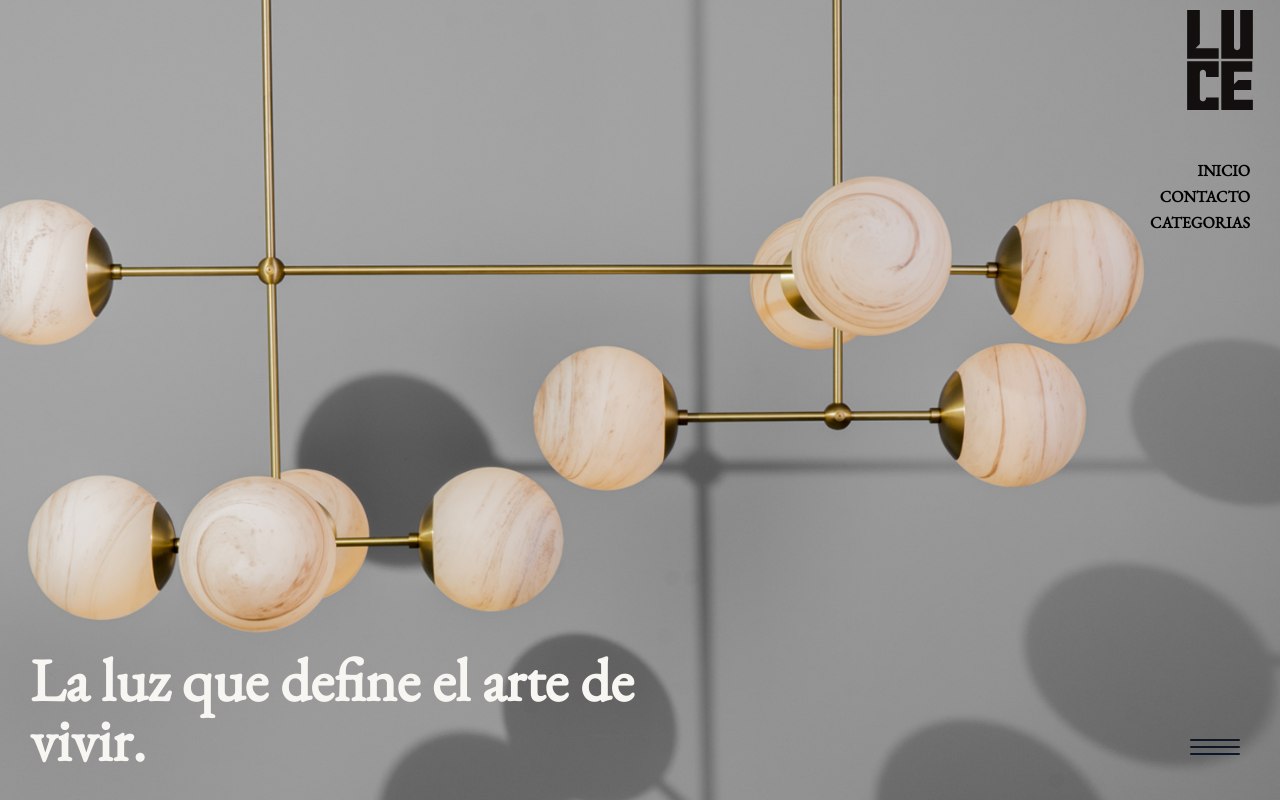
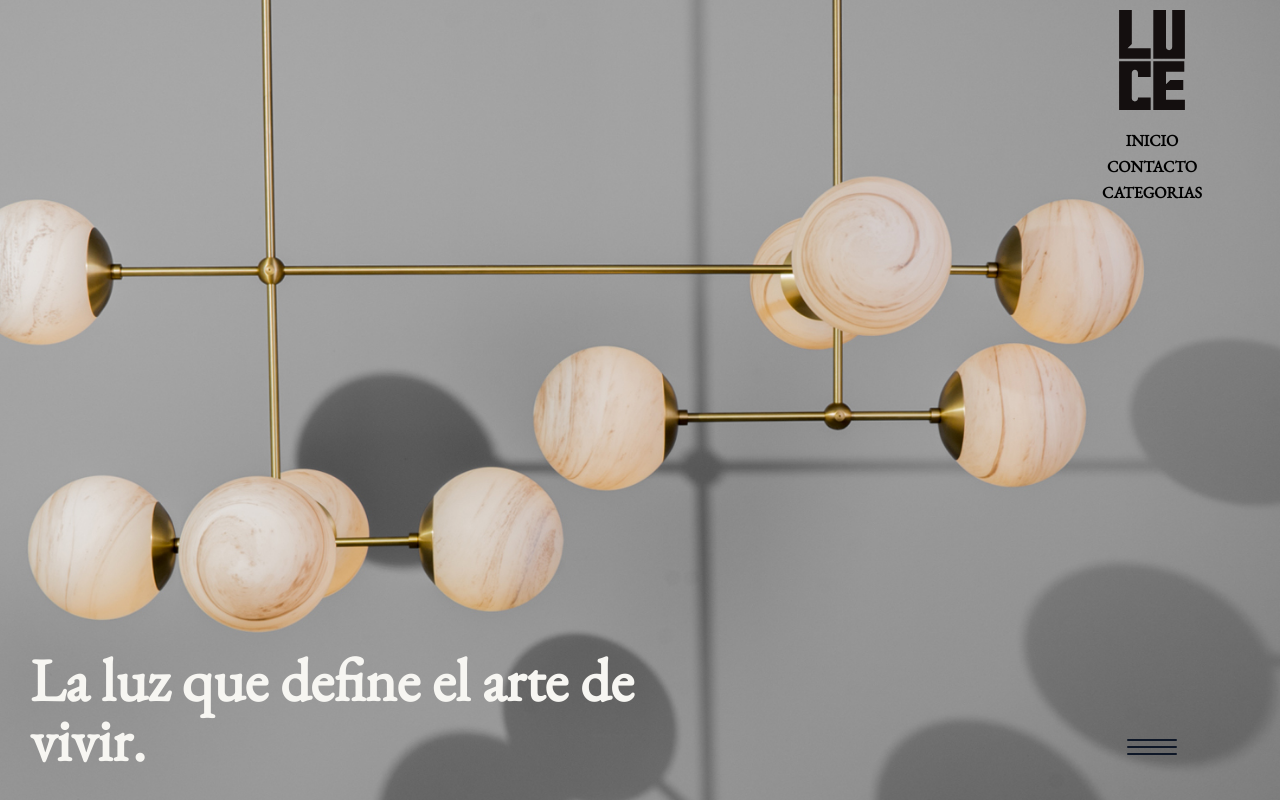
Before and after one commit to MorisLuis/luce, a Next.js app: page / in a window 1280 px wide. Built offline with nearby package versions, Linux system fonts and the light colour scheme.

Commit message:
S / Sidebar UI

```diff
--- a/app/layout.tsx
+++ b/app/layout.tsx
@@ -25,13 +25,12 @@ export default function RootLayout({ children }: Readonly<{ children: React.Reac
   return (
     <html lang="en">
       <body className={`${geistSans.variable} ${geistMono.variable}`}>
-        {/* <Header/> */}
 
         <div>
           {children}
         </div>
 
-        <Nav />
+        {/* <Nav /> */}
       </body>
     </html>
   );
--- a/app/page.tsx
+++ b/app/page.tsx
@@ -1,10 +1,16 @@
 import Link from "next/link";
+import Image from "next/image";
+import LayoutRight from "@/components/LayoutRight";
 import styles from "../styles/Home.module.scss";
-import Image from "next/image";
 
 export default function Home() {
+
+  const renderContent = () => {
     return (
-    <div className={styles.Home}>
+      <>
+        <div className={styles.HomeHeader}>
+          <h1>La luz que define el arte de vivir.</h1>
+        </div>
         <div className={styles.HomeBackground} >
           <div className={styles.imageContainer}>
             <Image
@@ -15,11 +21,12 @@ export default function Home() {
             />
           </div>
         </div>
+      </>
+    )
+  };
 
-      <div className={styles.HomeHeader}>
-        <h1>La luz que define el arte de vivir.</h1>
-      </div>
-
+  const renderSideBar = () => {
+    return (
       <div className={styles.HomeMenu}>
         <li className={styles.section}>
           <Link href={'/'}>Inicio</Link>
@@ -31,6 +38,15 @@ export default function Home() {
           <Link href={'/categories'}>Categorias</Link>
         </li>
       </div>
+    )
+  };
+
+  return (
+    <div className={styles.Home}>
+      <LayoutRight
+        sideBar={renderSideBar}
+        content={renderContent}
+      />
     </div>
   );
 }
--- a/components/LayoutRight.tsx
+++ b/components/LayoutRight.tsx
@@ -1,19 +1,21 @@
 import Image from 'next/image';
 import React from 'react';
 import style from '../styles/LayoutRight.module.scss';
+import { Nav } from './navigation/nav';
 
 interface LayoutRightInterface {
-    content: () => React.ReactNode;  // Función que retorna un ReactNode
-    sideBar: () => React.ReactNode;  // Función que retorna un ReactNode
+    content: () => React.ReactNode;
+    sideBar: () => React.ReactNode;
 }
 
 export default function LayoutRight({ content, sideBar }: LayoutRightInterface) {
     return (
         <div className={style.layoutRight}>
-
-            <div className={style.content}>{content()}</div>
-
+            <div className={style.content}>
+                {content()}
+            </div>
             <div className={style.sidebar}>
+                <div>
                     <div className={style.imageContainer}>
                         <Image
                             src={`/logos/VERTICAL_COLOR PRINCIPAL.svg`}
@@ -27,5 +29,7 @@ export default function LayoutRight({ content, sideBar }: LayoutRightInterface)
                     </div>
                 </div>
             </div>
+            <Nav />
+        </div>
     )
 }
--- a/components/navigation/nav.tsx
+++ b/components/navigation/nav.tsx
@@ -1,12 +1,10 @@
-"use client"; // Asegúrate de agregar esta línea al inicio del archivo
+"use client";
 
 import Link from 'next/link';
 import React, { useState } from 'react';
 import styles from "../../styles/Navigation.module.scss";
 import { Hamburguer } from './hamburguer';
 import Image from 'next/image';
-import { Header } from './header';
-import { usePathname } from 'next/navigation'
 
 const categories = [
     { id: 1, value: "Todos" },
@@ -19,13 +17,9 @@ const categories = [
 export const Nav = () => {
     const [showMenu, setShowMenu] = useState(false)
     const [showDropDown, setShowDropDown] = useState(false);
-    const path = usePathname();
 
     return (
         <div className={styles.menu}>
-
-            { path === "/" && <Header/> }
-
             <Hamburguer
                 onClick={() => setShowMenu(!showMenu)}
                 active={showMenu}
@@ -58,9 +52,7 @@ export const Nav = () => {
                                 onMouseLeave={() => setShowDropDown(false)}
                             >
                                 <p>Categorías</p>
-                                <div style={{ position: 'relative' }}>
-                                    {showDropDown && (
-                                        <ul className={styles.dropdown}>
+                                <ul className={`${styles.dropdown} ${showDropDown ? styles.active : ""}`}>
                                     {categories.map((category) => (
                                         <li key={category.id}>
                                             <Link href={`/categories?category=${category.value}`}>
@@ -69,14 +61,11 @@ export const Nav = () => {
                                         </li>
                                     ))}
                                 </ul>
-                                    )}
-                                </div>
                             </li>
                         </div>
                     </div>
                 </div>
             )}
         </div>
-
     );
 };
--- a/styles/Home.module.scss
+++ b/styles/Home.module.scss
@@ -1,7 +1,6 @@
 @import "./main.scss";
 
 .Home {
-    width: 100%;
 
     .HomeBackground {
         overflow: hidden;
@@ -16,7 +15,6 @@
             height: 100%;
         };
     };
-
 
     .HomeHeader {
         display: flex;
@@ -38,6 +36,7 @@
             color: $color-primary;
             font-size: $font-big;
             line-height: $font-big;
+            z-index: 99;
 
             @include respond(phone) {
                 font-size: $font-med * 3;
@@ -48,12 +47,18 @@
     };
 
     .HomeMenu{
-        position: absolute;
-        top: 20%;
-        right:  $padding-horizontal * 3;
         display: flex;
         flex-direction: column;
         justify-content: flex-end;
+        width: 100%;
+        display: flex;
+        justify-content: center;
+        align-items: center;
+        margin-top: $margin-bottom * 2;
+
+        @include respond(phone) {
+            display: none
+        };
 
         .section{
             list-style: none;
@@ -65,8 +70,7 @@
 
             &:hover {
                 text-decoration: underline;
-            }
-
+            };
         };
     }
 }
--- a/styles/LayoutRight.module.scss
+++ b/styles/LayoutRight.module.scss
@@ -3,38 +3,42 @@
 .layoutRight {
     display: flex;
     flex-direction: row;
-    height: 100%;
+    height: 100vh;
     width: 100%;
+
+    @include respond(phone) {
+        flex-direction: column-reverse;
+    };
 
     .content{
         width: 80%;
 
         @include respond(phone) {
-            width: 100%
+            width: 100%;
+            height: 100%
         };
     }
 
     .sidebar{
         display: flex;
         flex-direction: column;
-        justify-content: center;
+        justify-content: space-between;
         align-items: center;
         text-align: center;
+        position: relative;
+        height: 100%;
 
         width: 20%;
         padding: $padding-horizontal;
 
         @include respond(phone) {
-            display: none
-        };
-
-        @include respond(phone) {
-            justify-content:inherit;
-            padding: $padding-horizontal;
+            width: 100%;
+            height: 15%;
+            align-items: none;
+            flex-direction: row-reverse;
         };
 
         .imageContainer {
-            width: 100px;
             height: 100px;
             position: relative;
 
--- a/styles/Navigation.module.scss
+++ b/styles/Navigation.module.scss
@@ -17,7 +17,7 @@
             width: 70px;
             height: 70px;
         };
-    }
+    };
 }
 
 .menu {
@@ -28,21 +28,26 @@
         bottom: 0;
         z-index: 999;
         height: 100%;
-        min-width: 400px;
-        background-color: $color-primary;
+        width: 20%;
+        background-color: $color-secondary;
         list-style: none;
         display: flex;
         flex-direction: column;
         align-items: flex-end;
 
+
         @include respond(tab-port) {
             width: 100%;
-        }
-
-        ;
+        };
 
         .menuContainer {
+            width: 100%;
+            height: 100%;
             padding: $padding-horizontal;
+            display: flex;
+            flex-direction: column;
+            align-items: center;
+            text-align: center;
 
             .luce {
                 width: "auto";
@@ -62,7 +67,13 @@
             }
 
             .sectionsContainer {
-                padding-right: $padding-horizontal * 2;
+                position: relative;
+
+                a {
+                    &:hover{
+                        text-decoration: underline;                    }
+                };
+
 
                 .section {
                     font-size: $font-med;
@@ -71,40 +82,34 @@
                     text-decoration: none;
                     cursor: pointer;
                     display: flex;
-                    justify-content: flex-end;
-                    margin-bottom: $margin-bottom;
+                    justify-content: center;
+                    margin-bottom: $margin-bottom / 2;
+                    flex-direction: column;
+                    font-weight: bold;
 
-                    &a {
-                        width: 100%;
-                        display: flex;
-                        justify-content: flex-end;
-                        padding-right: $padding-horizontal * 3
+
+                    p {
+                        &:hover{
+                            text-decoration: underline;                        }
                     };
 
-                    &:hover {
-                        text-decoration: underline;
-                    }
+                    .dropdown {
+                        list-style: none;
+                        padding: $padding-horizontal;
+                        font-weight: normal;
+                        display: none;
 
-                    ;
+                        @include respond(phone) {
+                            display: flex;
+                            flex-direction: column;
+                        }
 
-                    .dropdown {
-                        position: absolute;
-                        right: - $padding-horizontal;
-                        background-color: $color-primary;
-                        margin-top: $margin-bottom;
-                        z-index: 1000;
-                        margin: 0;
-                        list-style: none;
-                        display: flex;
-                        flex-direction: column;
-                        text-align: center;
-                        justify-content: center;
-                    }
-
-                    ;
-                }
-
-                ;
+                        &.active{
+                            display: flex;
+                            flex-direction: column;
+                        }
+                    };
+                };
             }
 
         }
@@ -114,22 +119,17 @@
         position: absolute;
         z-index: 9999;
         cursor: pointer;
-        right: $padding-horizontal * 4;
+        right: 10%;
+        transform: translateX(50%);
         bottom: $padding-horizontal * 4;
 
-        @include respond(tab-port) {
-            right: $padding-horizontal * 2;
-            bottom: $padding-horizontal * 2;
+        @include respond(phone) {
+            top: 5%;
+            left: $padding-horizontal;
+            transform: translateX(0%);
             width: fit-content;
             height: fit-content;
-        }
-
-        @include respond(phone) {
-            left: $padding-horizontal * 2;
-            top: $padding-horizontal * 2 + (70px / 4);
-            width: fit-content;
-            height: fit-content;
-        }
+        };
 
         .bar {
             width: 50px;
--- a/styles/_variables.scss
+++ b/styles/_variables.scss
@@ -1,5 +1,5 @@
 $color-primary: #F7F6F2;
-$color-secondary: hsla(207, 20%, 76%, 0.1);
+$color-secondary: #B1B0AC;
 $color-tertiary: #0E1727;
 $color-cuaternary: #F9FAFA;
 
--- a/styles/page.module.scss
+++ b/styles/page.module.scss
@@ -11,12 +11,13 @@
     width: 100%;
     height: 100vh;
     padding: $padding-horizontal;
-
     padding-top: 10%;
 
     > ul {
       list-style: none;
-    }
+    };
+
+
   }
 
   .gridContainer {
```
Also changed, not shown: app/categories/page.tsx (+5 -6 lines). Lines whose indentation alone changed are shown as unchanged.
